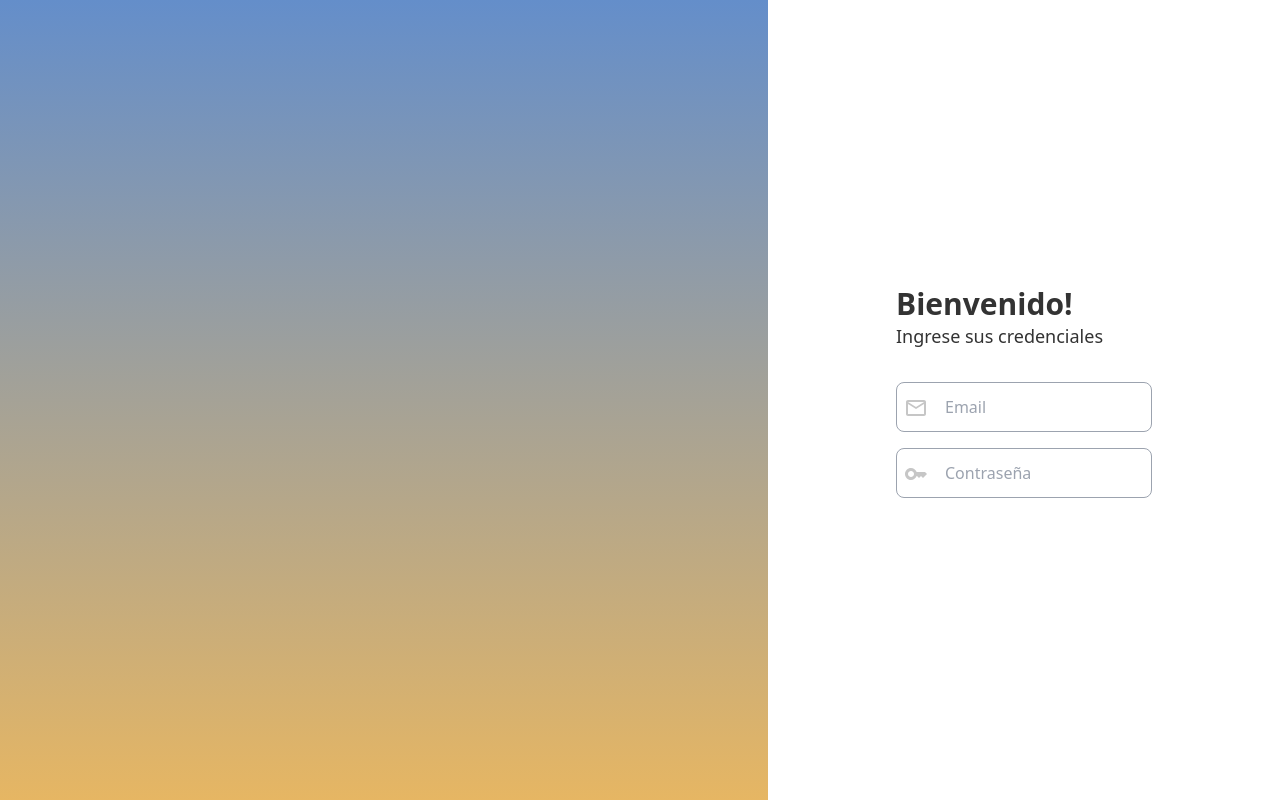
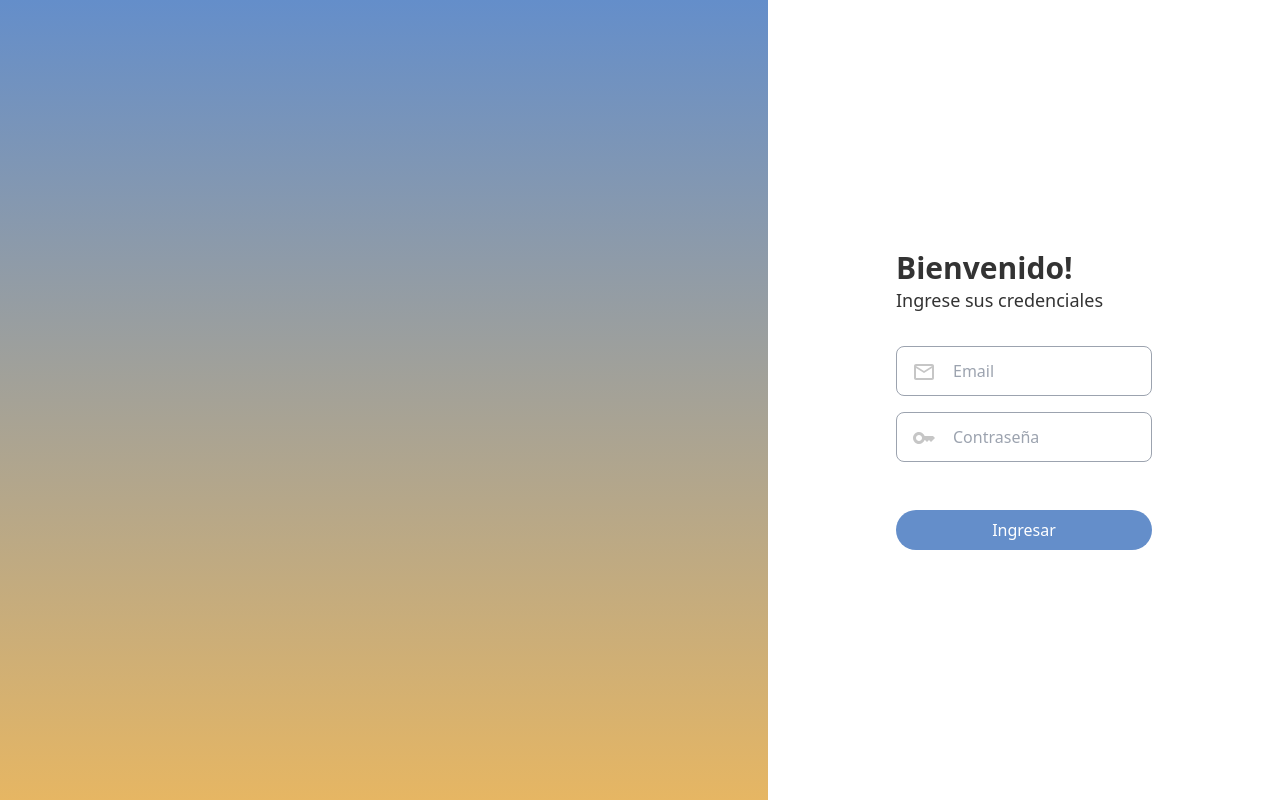
Before and after one commit to NuriaROrquin/diabetia, a Next.js app in the folder frontend/: page / in a window 1280 px wide. Built offline with nearby package versions, Linux system fonts and the light colour scheme.

Commit message:
add buttons

```diff
--- /dev/null
+++ b/frontend/components/button/index.js
@@ -0,0 +1,25 @@
+export const ButtonBlue = ({label, width, onClick}) => {
+    return (
+        <div className={`flex justify-center ${width}`}>
+            <button
+                onClick={onClick}
+                className="bg-blue-primary hover:bg-blue-focus transition-all text-white py-2 px-8 rounded-full w-full"
+            >
+                {label}
+            </button>
+        </div>
+    )
+}
+
+export const ButtonOrange = ({label, width, onClick}) => {
+    return (
+        <div className={`flex justify-center ${width}`}>
+            <button
+                onClick={onClick}
+                className="bg-orange-focus hover:bg-orange-primary transition-all text-white py-2 px-8 rounded-full w-full"
+            >
+                {label}
+            </button>
+        </div>
+    )
+}
--- a/frontend/components/input/index.js
+++ b/frontend/components/input/index.js
@@ -3,7 +3,7 @@ export const Input = ({type, placeholder, id, width, icon}) => {
   return (
       <div className={`mb-4 ${width} flex items-center relative`}>
               {icon && (
-                  <div className="absolute mr-2 w-10 text-gray-secondary pl-2">
+                  <div className="absolute mr-2 w-10 text-gray-secondary pl-4">
                       {icon}
                   </div>
               )}
@@ -11,7 +11,7 @@ export const Input = ({type, placeholder, id, width, icon}) => {
                   type={type}
                   id={id}
                   placeholder={placeholder}
-                  className="border border-gray-400 rounded-lg p-3 pl-12 w-full"
+                  className="border border-gray-400 rounded-lg p-3 pl-14 w-full focus:outline-none"
               />
       </div>
   )
--- a/frontend/pages/index.js
+++ b/frontend/pages/index.js
@@ -1,8 +1,14 @@
 import {Input} from "../components/input";
 import EmailOutlinedIcon from '@mui/icons-material/EmailOutlined';
 import KeyOutlinedIcon from '@mui/icons-material/KeyOutlined';
+import {ButtonBlue} from "../components/button";
 
 export default function Page() {
+
+    const onHandleClick = () => {
+        console.log("hice click")
+    }
+
     return (
         <section className="flex">
             <div className="flex w-3/5 bg-gradient-to-b from-blue-primary to-orange-primary min-h-screen"></div>
@@ -13,9 +19,11 @@ export default function Page() {
                 </div>
 
                 <div className="flex flex-col w-1/2">
-                    <Input type="text" placeholder="Email" id="email" label="Email" width="w-full" icon={<EmailOutlinedIcon />} />
-                    <Input type="password" placeholder="Contraseña" id="contrasena" label="Contraseña" width="w-full"  icon={<KeyOutlinedIcon />} />
+                    <Input type="text" placeholder="Email" id="email" width="w-full" icon={<EmailOutlinedIcon />} />
+                    <Input type="password" placeholder="Contraseña" id="contrasena" width="w-full"  icon={<KeyOutlinedIcon />} />
                 </div>
+
+                <ButtonBlue label="Ingresar" width="w-1/2" onClick={onHandleClick} />
             </div>
         </section>
     );
--- a/frontend/tailwind.config.js
+++ b/frontend/tailwind.config.js
@@ -10,8 +10,10 @@ module.exports = {
       colors: {
         "blue-primary": "#648ECA",
         "blue-secondary": "#5D89C8",
+        "blue-focus": "#80a8e1",
         "orange-primary": "#E6B663",
         "orange-secondary": "#dc961b",
+        "orange-focus": "#e89f23",
         "gray-primary": "#333",
         "gray-secondary": "#c6c6c6",
       },
@@ -23,12 +25,16 @@ module.exports = {
       backgroundColor: {
         "blue-primary": "#648ECA",
         "blue-secondary": "#5D89C8",
+        "blue-focus": "#80a8e1",
+        "orange-primary": "#E6B663",
+        "orange-secondary": "#dc961b",
         "gray-primary": "#333",
         "gray-secondary": "#c6c6c6",
       },
       textColor: {
         "blue-primary": "#648ECA",
         "blue-secondary": "#5D89C8",
+        "blue-focus": "#80a8e1",
         "orange-primary": "#E6B663",
         "orange-secondary": "#dc961b",
         "gray-primary": "#333",
```
